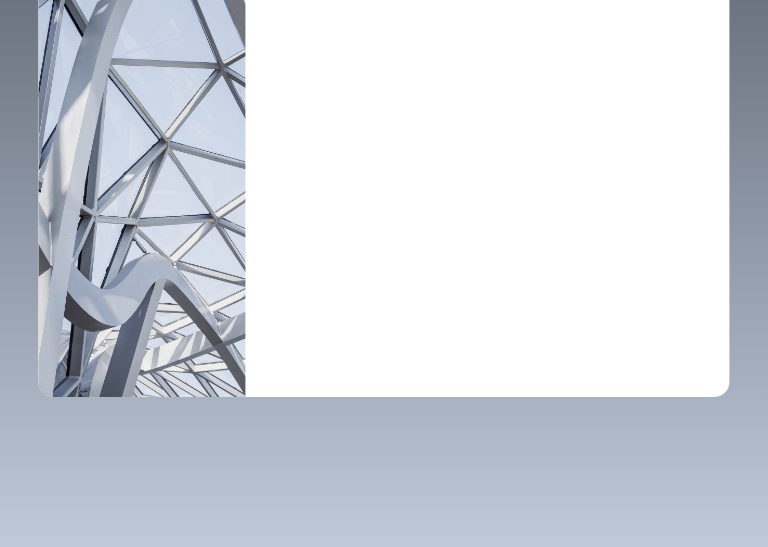
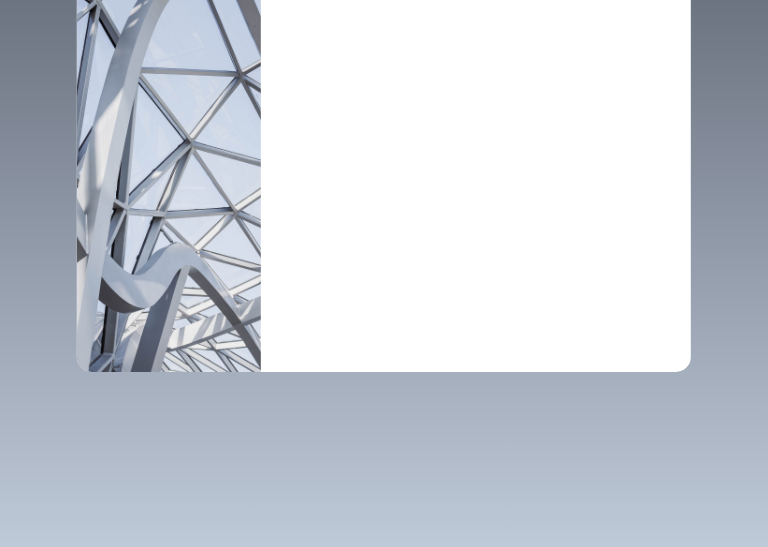
Before and after one commit to klyngerqueiroz/projeto-login, a plain HTML site: page index.html in a window 768 px wide. Shown: the part 253-800 px from the top of the page. Drawn offline with Linux system fonts and the light colour scheme.

Commit message:
alteracao no height do id login

```diff
--- a/estilos/landscape.css
+++ b/estilos/landscape.css
@@ -27,9 +27,8 @@ Grandes telas: acima de 1200px
         background-image: linear-gradient(to bottom, #464C59, #BFCAD9);
     }
     section#login{
-     width: 90vw;
-
-    }
+     width: 80vw;
+   }
     div#imagem{
         float: left;
         width: 30%;
--- a/estilos/style.css
+++ b/estilos/style.css
@@ -43,7 +43,7 @@ main{
     overflow: hidden;
 
     width: 250px;
-    height: 500px;
+    height: 450px;
     border-radius: 15px;
 }
 #imagem{
```
